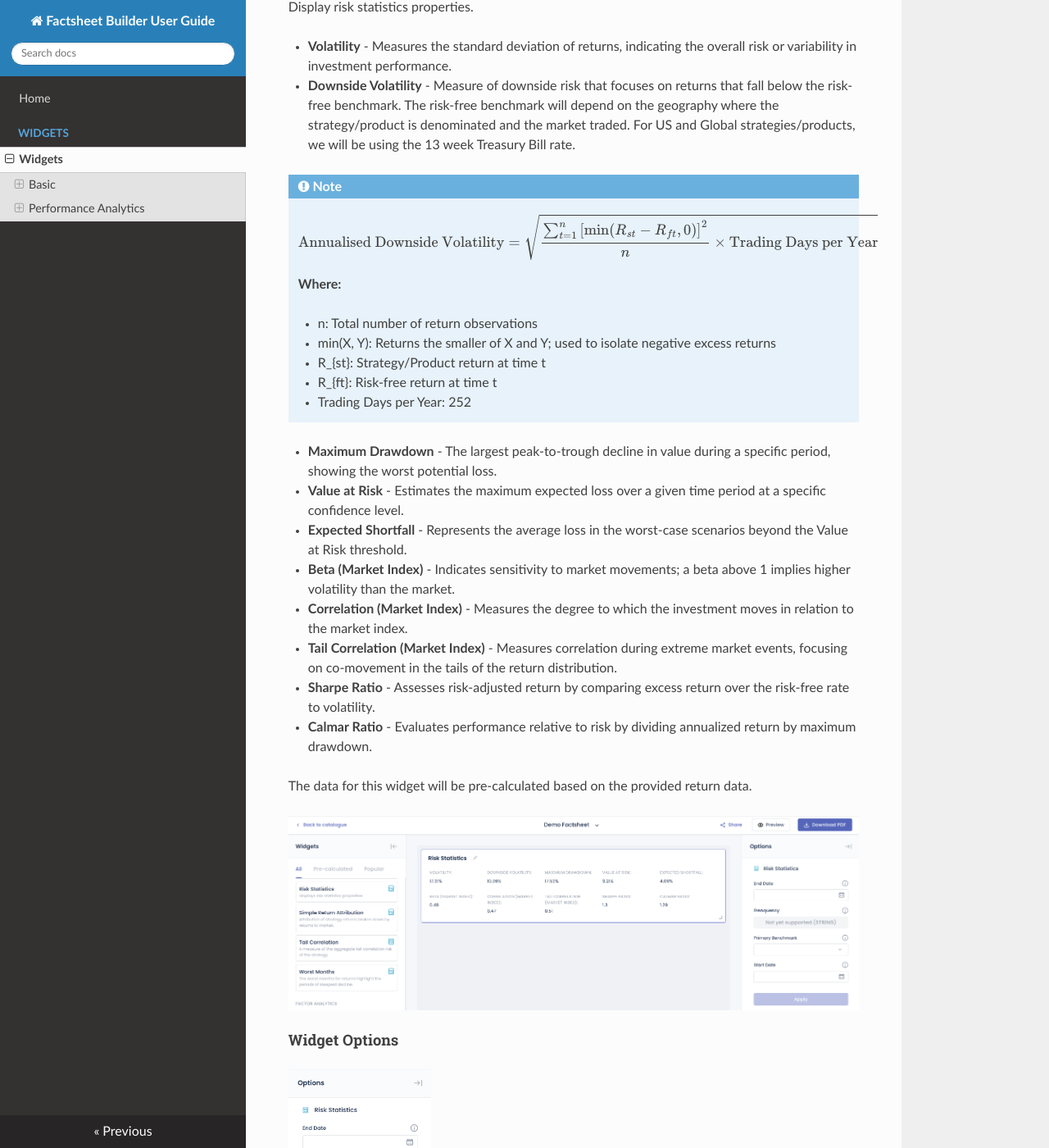
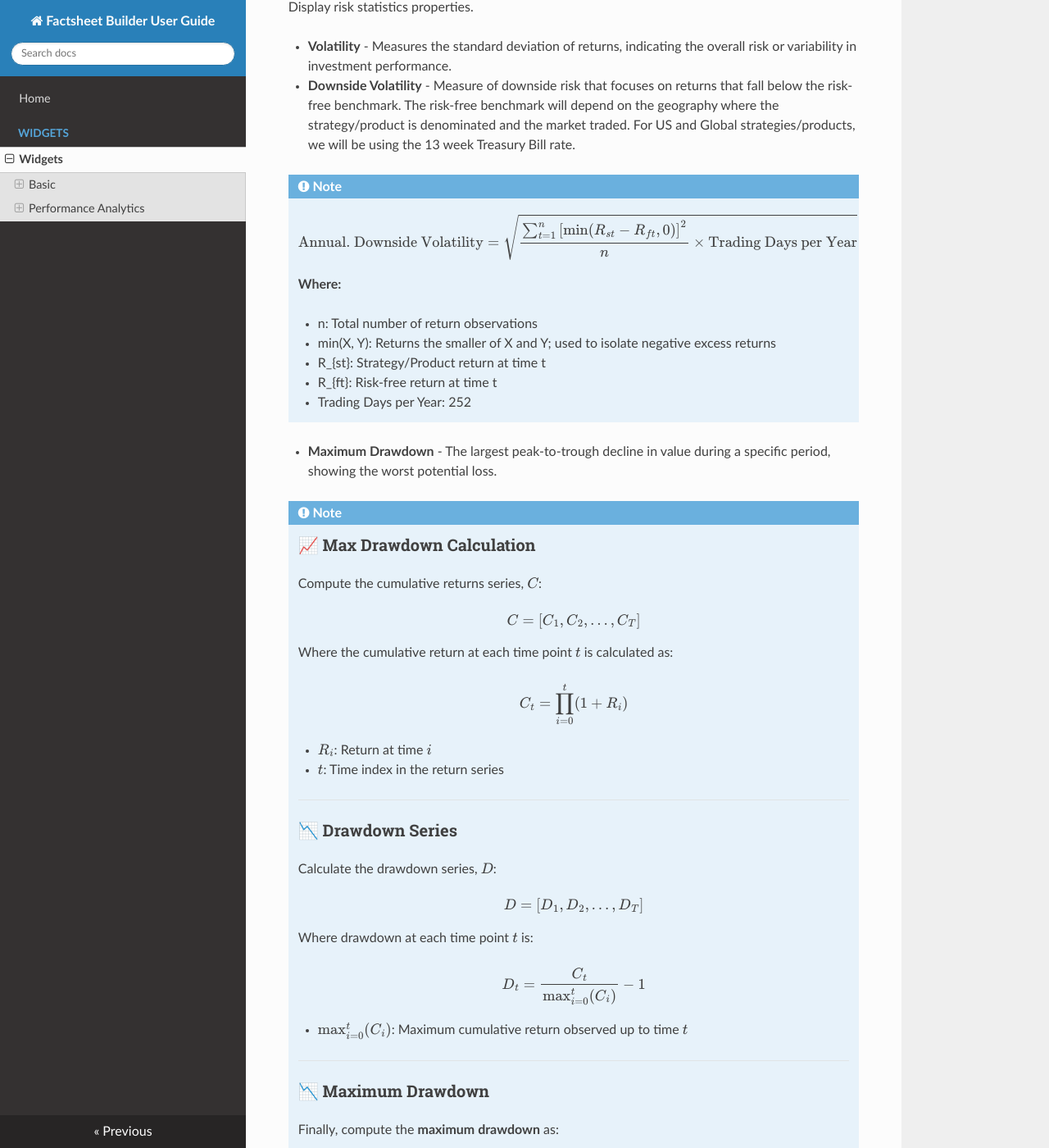
Before and after one commit to noviscient/factbox-user-guide, an MkDocs documentation site: the page built from docs/widgets/index.md, in a window 1280 px wide and 1400 px high, scrolled down 7836 px. Shown: the whole window at 82% size. Built offline with MkDocs 1.6.1, drawn with Linux system fonts in a browser that asks for light colours; nearby versions of some CDN libraries; some of the changed text lies outside the part shown.

Commit message:
update widgets, add MD note

```diff
--- a/docs/widgets/index.md
+++ b/docs/widgets/index.md
@@ -168,7 +168,7 @@ Display risk statistics properties.
 
 !!! note
     $$
-    \text{Annualised Downside Volatility} =
+    \text{Annual. Downside Volatility} =
     \sqrt{
     \frac{
     \sum_{t=1}^{n} \left[ \min(R_{st} - R_{ft}, 0) \right]^2
@@ -186,6 +186,57 @@ Display risk statistics properties.
     - Trading Days per Year: 252
 
 - **Maximum Drawdown** - The largest peak-to-trough decline in value during a specific period, showing the worst potential loss.
+
+!!! note
+    ### 📈 Max Drawdown Calculation
+
+    Compute the cumulative returns series, $C$:
+
+    $$
+    C = [C_1, C_2, \dots, C_T]
+    $$
+
+    Where the cumulative return at each time point $t$ is calculated as:
+
+    $$
+    C_t = \prod_{i=0}^{t} (1 + R_i)
+    $$
+
+    - $R_i$: Return at time $i$
+    - $t$: Time index in the return series
+
+    ---
+
+    ### 📉 Drawdown Series
+
+    Calculate the drawdown series, $D$:
+
+    $$
+    D = [D_1, D_2, \dots, D_T]
+    $$
+
+    Where drawdown at each time point $t$ is:
+
+    $$
+    D_t = \frac{C_t}{\max_{i=0}^{t}(C_i)} - 1
+    $$
+
+    - $\max_{i=0}^{t}(C_i)$: Maximum cumulative return observed up to time $t$
+
+    ---
+
+    ### 📉 Maximum Drawdown
+
+    Finally, compute the **maximum drawdown** as:
+
+    $$
+    \text{Max Drawdown} = \left| \min(D) \right|
+    $$
+
+    Where:
+    - $D$: Full drawdown time series
+    - $\min(D)$: The lowest drawdown observed over the time period
+
 - **Value at Risk** - Estimates the maximum expected loss over a given time period at a specific confidence level.
 - **Expected Shortfall** - Represents the average loss in the worst-case scenarios beyond the Value at Risk threshold.
 - **Beta (Market Index)** - Indicates sensitivity to market movements; a beta above 1 implies higher volatility than the market.
```
